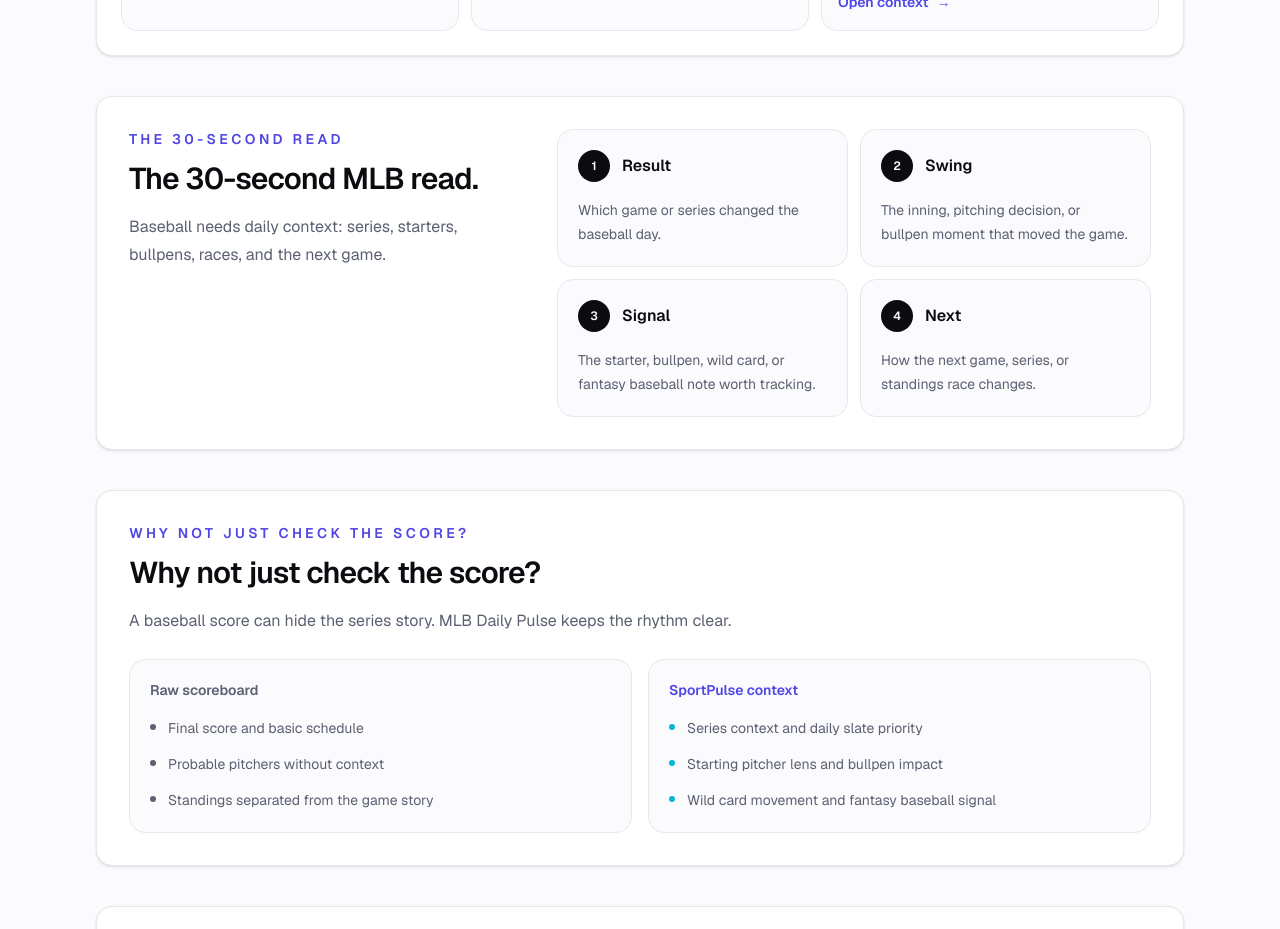
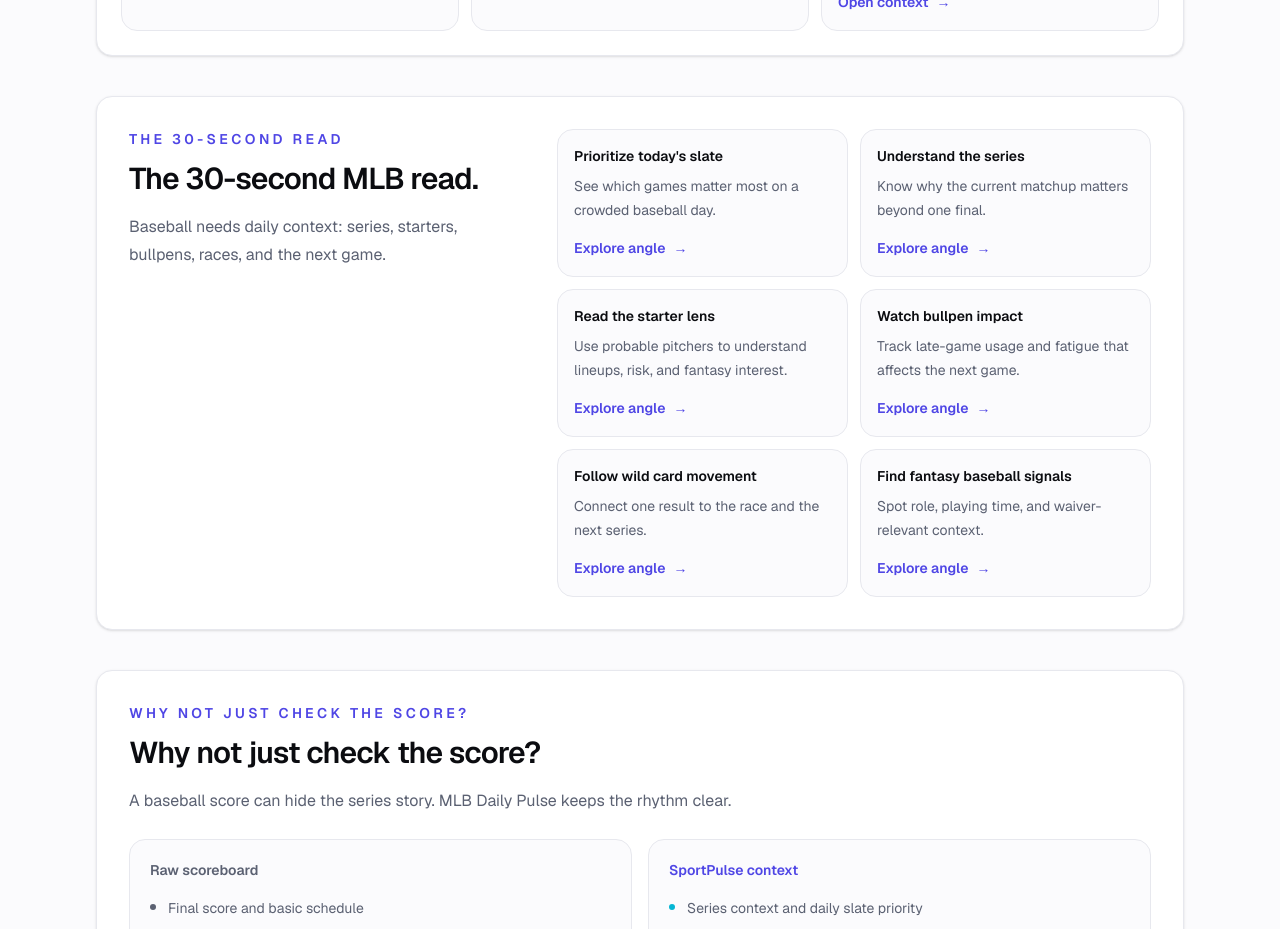
Before and after one commit to toollane/sportpulse.news, a Next.js app: page /mlb in a window 1280 px wide. Shown: the part 1320-2249 px from the top of the page. Built offline with nearby package versions, Linux system fonts and the light colour scheme.

Commit message:
Make sport module cards clickable

```diff
--- a/components/SportFocusPage.tsx
+++ b/components/SportFocusPage.tsx
@@ -41,6 +41,53 @@
     normalizedQuery.includes("score")
   ) {
     return "/recaps";
+  }
+
+  return fallbackHref;
+}
+
+function getModuleHref(title: string, text: string, fallbackHref: string) {
+  const value = `${title} ${text}`.toLowerCase();
+
+  if (
+    value.includes("tonight") ||
+    value.includes("today") ||
+    value.includes("slate") ||
+    value.includes("schedule") ||
+    value.includes("leaderboard")
+  ) {
+    return "/tonight";
+  }
+
+  if (
+    value.includes("fantasy") ||
+    value.includes("waiver") ||
+    value.includes("injury") ||
+    value.includes("usage") ||
+    value.includes("start/sit") ||
+    value.includes("opportunity")
+  ) {
+    return "/fantasy";
+  }
+
+  if (
+    value.includes("recap") ||
+    value.includes("swing") ||
+    value.includes("result") ||
+    value.includes("final") ||
+    value.includes("game")
+  ) {
+    return "/recaps";
+  }
+
+  if (
+    value.includes("trending") ||
+    value.includes("signal") ||
+    value.includes("player") ||
+    value.includes("momentum") ||
+    value.includes("pressure")
+  ) {
+    return "/trending";
   }
 
   return fallbackHref;
@@ -200,23 +247,37 @@
             </div>
 
             <div className="grid gap-3 sm:grid-cols-2">
-              {content.readSteps.map((step, index) => (
-                <article
-                  key={step.label}
-                  className="rounded-2xl border border-border bg-background p-5"
-                >
-                  <div className="flex items-center gap-3">
-                    <span className="grid h-8 w-8 place-items-center rounded-full bg-foreground text-xs font-semibold text-background">
-                      {index + 1}
-                    </span>
-                    <h3 className="text-base font-semibold">{step.label}</h3>
-                  </div>
-                  <p className="mt-4 text-sm leading-6 text-muted">
-                    {step.text}
-                  </p>
-                </article>
-              ))}
-            </div>
+  {content.modules.map((module) => {
+    const href = getModuleHref(
+      module.title,
+      module.text,
+      content.secondaryCta.href
+    );
+
+    return (
+      <Link
+        key={module.title}
+        href={href}
+        aria-label={`Explore ${module.title}`}
+        className="group block rounded-2xl border border-border bg-background p-4 transition hover:-translate-y-0.5 hover:border-accent/50 hover:bg-surface focus-visible:outline-none focus-visible:ring-2 focus-visible:ring-accent/30"
+      >
+        <p className="text-sm font-semibold">{module.title}</p>
+        <p className="mt-2 text-sm leading-6 text-muted">
+          {module.text}
+        </p>
+        <p className="mt-4 inline-flex items-center gap-2 text-sm font-semibold text-accent">
+          Explore angle
+          <span
+            aria-hidden
+            className="transition group-hover:translate-x-0.5"
+          >
+            {"\u2192"}
+          </span>
+        </p>
+      </Link>
+    );
+  })}
+</div>
           </div>
         </section>
 
```
